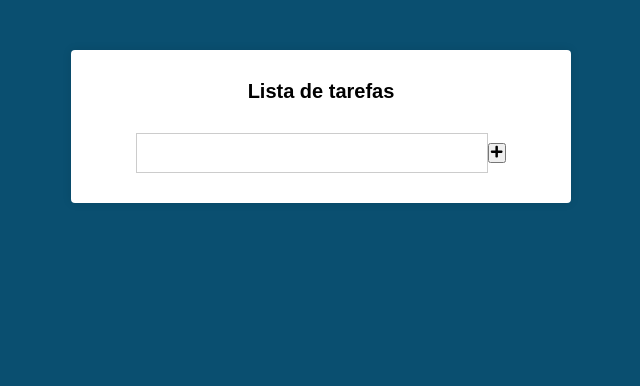
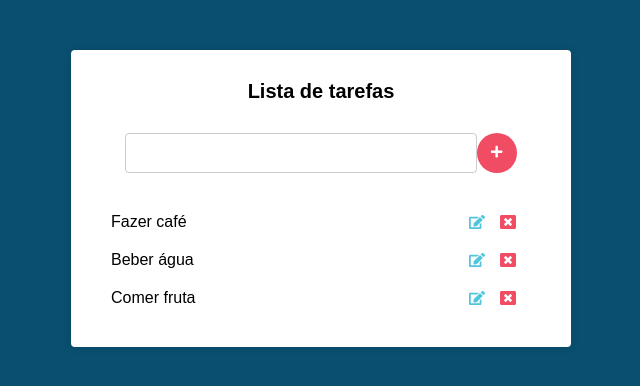
Before and after one commit to GustavoGomesDias/todo-list-react, a React (Create React App) app: page / in a window 1280 px wide. Shown: the top 386 px of the page, without its empty margins (319-959 px from the left). Built offline with nearby package versions, Linux system fonts and the light colour scheme; the HTML template or start-up script is replaced by a standard one.

Commit message:
feat: add tasks style

```diff
--- a/src/components/Main.css
+++ b/src/components/Main.css
@@ -25,9 +25,10 @@
   font-size: 20px;
   border: 1px solid #ccc;
   min-width: 80%;
+  border-radius: 4px;
 }
 
-.form buttom[type="submit"] {
+.form button[type="submit"] {
   border: none;
   height: 40px;
   width: 40px;
@@ -35,4 +36,46 @@
   color: #fff;
   align-items: center;
   justify-content: center;
+  border-radius: 40px;
 }
+
+.tasks {
+  margin-top: 30px;
+}
+
+.tasks li {
+  display: flex;
+  align-items: center;
+  justify-content: space-between;
+  padding: 10px;
+}
+
+.tasks li:hover {
+  color: #51c5de;
+}
+
+.tasks li .edit {
+  margin-right: 15px;
+  color: #51c5de;
+  transition: all 600ms;
+}
+
+.tasks li .delete {
+  margin-right: 15px;
+  color: #f04c64;
+}
+
+.tasks li:hover .edit,
+.tasks li:hover .delete {
+  color: #000;
+  transition: all 600ms;
+}
+.tasks li .edit,
+.tasks li .delete {
+  cursor: pointer;
+}
+
+.tasks li span {
+  display: flex;
+  align-items: center;
+}
--- a/src/components/Main.js
+++ b/src/components/Main.js
@@ -2,23 +2,31 @@
 
 // Form
 import { FaPlus } from 'react-icons/fa';
+
+// Tasks
+import { FaEdit, FaWindowClose } from 'react-icons/fa';
 
 import './Main.css';
 
 export default class Main extends Component {
   // Controla o estado do componente
   state = {
-    novaTarefa: '',
+    newTask: '',
+    tasks: [
+      'Fazer café',
+      'Beber água',
+      'Comer fruta',
+    ],
   };
 
   handleChange = (e) => {
     this.setState({
-      novaTarefa: e.target.value,
+      newTask: e.target.value,
     });
   }
 
   render() {
-    const { novaTarefa } = this.state;
+    const { newTask, tasks } = this.state;
 
     return (
       <div className="main">
@@ -31,12 +39,23 @@
           <input
             onChange={this.handleChange}
             type="text"
-            value={novaTarefa}
+            value={newTask}
           />
           <button type="submit">
             <FaPlus />
           </button>
         </form>
+        <ul className="tasks">
+          {tasks.map((task) => (
+            <li key={task}>
+              {task}
+              <span>
+                <FaEdit className="edit" />
+                <FaWindowClose className="delete" />
+              </span>
+            </li>
+          ))}
+        </ul>
       </div>
     );
   }
```
